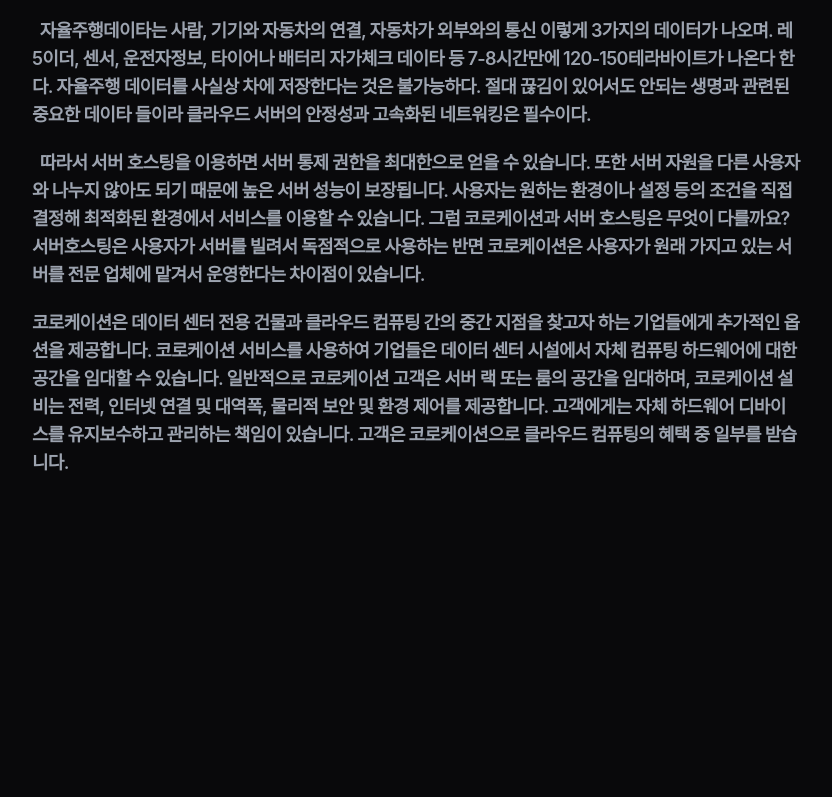
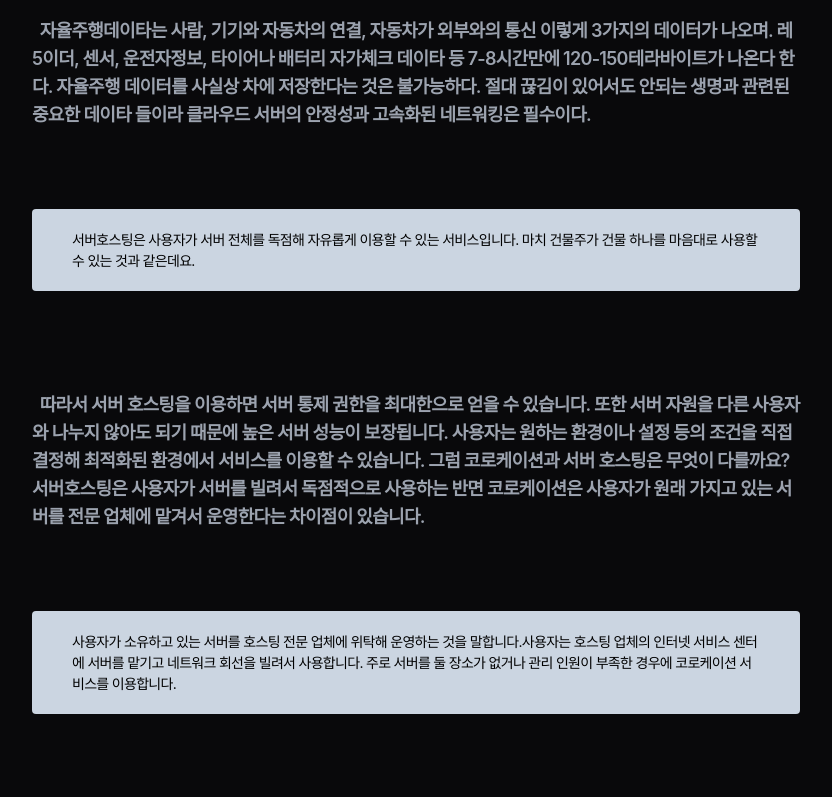
Before and after one commit to Winnerkorea2020/PocheonDataCenter, a website: page dist/service.html in a window 1280 px wide. Shown: the part 3147-3944 px from the top of the page, without its empty margins (224-1056 px from the left). Drawn offline with nearby package versions, Linux system fonts and the light colour scheme.

Commit message:
update Design

```diff
--- a/dist/service.html
+++ b/dist/service.html
@@ -418,6 +418,15 @@
               관련된 중요한 데이타 들이라 클라우드 서버의 안정성과 고속화된
               네트워킹은 필수이다.
             </p>
+            <div class="py-20">
+              <div class="w-full h-fit bg-slate-300 rounded">
+                <p class="py-5 text-black px-10">
+                  서버호스팅은 사용자가 서버 전체를 독점해 자유롭게 이용할 수
+                  있는 서비스입니다. 마치 건물주가 건물 하나를 마음대로 사용할
+                  수 있는 것과 같은데요.
+                </p>
+              </div>
+            </div>
             <p class="mt-5 text-lg font-semibold">
               &nbsp; 따라서 서버 호스팅을 이용하면 서버 통제 권한을 최대한으로
               얻을 수 있습니다. 또한 서버 자원을 다른 사용자와 나누지 않아도
@@ -428,6 +437,17 @@
               코로케이션은 사용자가 원래 가지고 있는 서버를 전문 업체에 맡겨서
               운영한다는 차이점이 있습니다.
             </p>
+            <div class="py-20">
+              <div class="w-full h-fit bg-slate-300 rounded">
+                <p class="py-5 text-black px-10">
+                  사용자가 소유하고 있는 서버를 호스팅 전문 업체에 위탁해
+                  운영하는 것을 말합니다.사용자는 호스팅 업체의 인터넷 서비스
+                  센터에 서버를 맡기고 네트워크 회선을 빌려서 사용합니다. 주로
+                  서버를 둘 장소가 없거나 관리 인원이 부족한 경우에 코로케이션
+                  서비스를 이용합니다.
+                </p>
+              </div>
+            </div>
             <p class="mt-5 text-lg font-semibold">
               코로케이션은 데이터 센터 전용 건물과 클라우드 컴퓨팅 간의 중간
               지점을 찾고자 하는 기업들에게 추가적인 옵션을 제공합니다.
```
Also changed, not shown: dist/infra.html (+24 -0 lines), dist/trending.html (+1 -1 lines), dist/assets/css/base.css.
